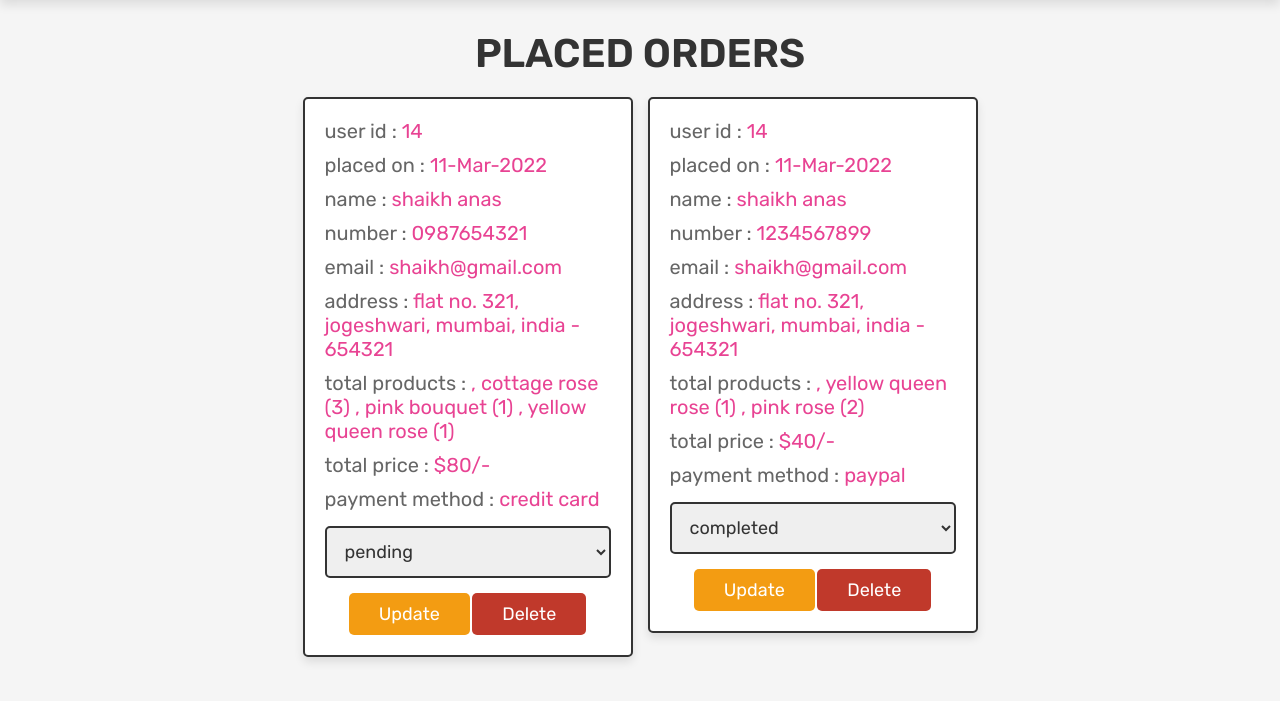
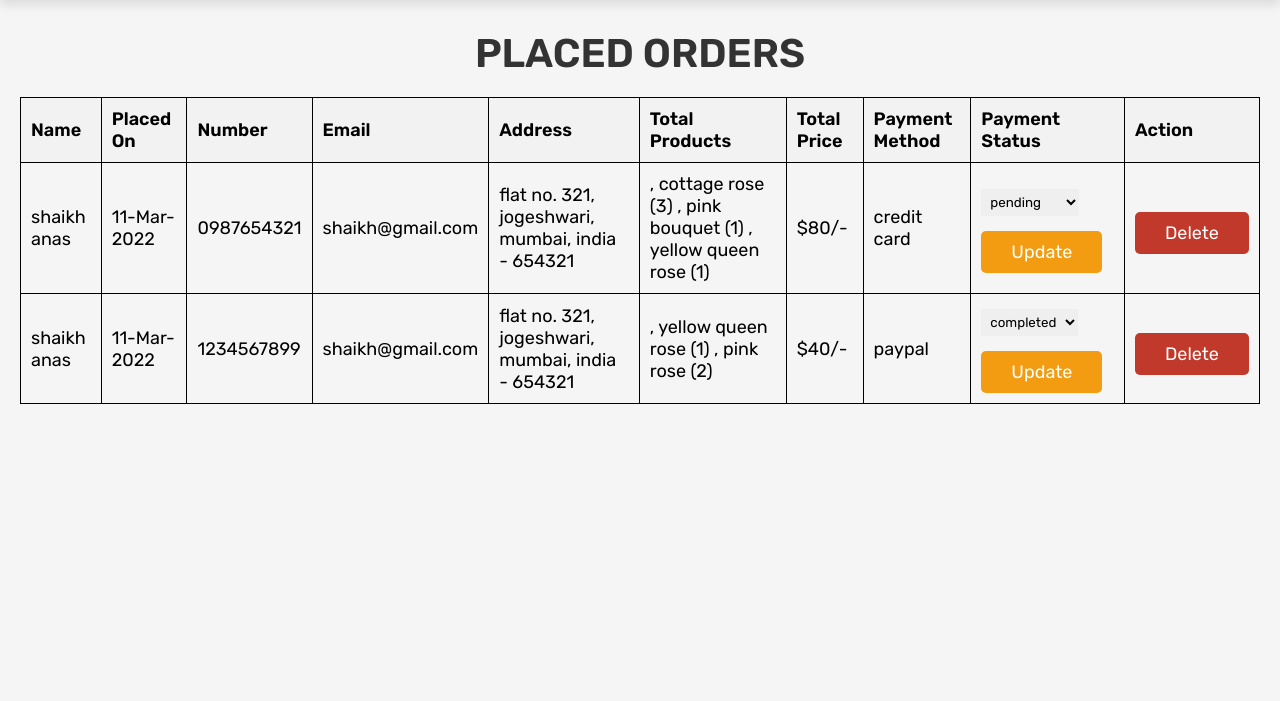
Before and after one commit to anuprai004/Flower_Shop, a PHP site: page /admin_orders.php in a window 1280 px wide. Shown: the part 69-770 px from the top of the page. Run offline with PHP 8.4, Linux system fonts and the light colour scheme; a user stored in the database is signed in; data comes from the database, SQL or seed files in the repository.

Commit message:
changed grid to tabular format in oders and users list,

```diff
--- a/admin_orders.php
+++ b/admin_orders.php
@@ -6,18 +6,18 @@ session_start();
 
 $admin_id = $_SESSION['admin_id'];
 
-if(!isset($admin_id)){
+if (!isset($admin_id)) {
    header('location:login.php');
 };
 
-if(isset($_POST['update_order'])){
+if (isset($_POST['update_order'])) {
    $order_id = $_POST['order_id'];
    $update_payment = $_POST['update_payment'];
    mysqli_query($conn, "UPDATE `orders` SET payment_status = '$update_payment' WHERE id = '$order_id'") or die('query failed');
    $message[] = 'payment status has been updated!';
 }
 
-if(isset($_GET['delete'])){
+if (isset($_GET['delete'])) {
    $delete_id = $_GET['delete'];
    mysqli_query($conn, "DELETE FROM `orders` WHERE id = '$delete_id'") or die('query failed');
    header('location:admin_orders.php');
@@ -27,6 +27,7 @@ if(isset($_GET['delete'])){
 
 <!DOCTYPE html>
 <html lang="en">
+
 <head>
    <meta charset="UTF-8">
    <meta http-equiv="X-UA-Compatible" content="IE=edge">
@@ -39,67 +40,114 @@ if(isset($_GET['delete'])){
    <!-- custom admin css file link  -->
    <link rel="stylesheet" href="css/admin_style.css">
 
+   <!-- Optional: Add some custom styling for the table -->
+   <style>
+      table {
+         width: 100%;
+         border-collapse: collapse;
+      }
+
+      table,
+      th,
+      td {
+         border: 1px solid black;
+      }
+
+      th,
+      td {
+         padding: 10px;
+         text-align: left;
+         font-size: large;
+      }
+
+      th {
+         background-color: #f2f2f2;
+      }
+
+      select {
+         padding: 5px;
+         margin: 5px 0;
+      }
+   </style>
+
 </head>
+
 <body>
 
    <?php @include 'admin_header.php'; ?>
 
    <section class="placed-orders">
 
-   <h1 class="title">placed orders</h1>
+      <h1 class="title">Placed Orders</h1>
 
-   <div class="box-container">
-
+      <table>
+         <thead>
+            <tr>
+               <th>Name</th>
+               <th>Placed On</th>
+               <th>Number</th>
+               <th>Email</th>
+               <th>Address</th>
+               <th>Total Products</th>
+               <th>Total Price</th>
+               <th>Payment Method</th>
+               <th>Payment Status</th>
+               <th>Action</th>
+            </tr>
+         </thead>
+         <tbody>
             <?php
-
             $select_orders = mysqli_query($conn, "SELECT * FROM `orders`") or die('query failed');
-      if(mysqli_num_rows($select_orders) > 0){
-         while($fetch_orders = mysqli_fetch_assoc($select_orders)){
+            if (mysqli_num_rows($select_orders) > 0) {
+               while ($fetch_orders = mysqli_fetch_assoc($select_orders)) {
             ?>
-      <div class="box">
-         <p> user id : <span><?php echo $fetch_orders['user_id']; ?></span> </p>
-         <p> placed on : <span><?php echo $fetch_orders['placed_on']; ?></span> </p>
-         <p> name : <span><?php echo $fetch_orders['name']; ?></span> </p>
-         <p> number : <span><?php echo $fetch_orders['number']; ?></span> </p>
-         <p> email : <span><?php echo $fetch_orders['email']; ?></span> </p>
-         <p> address : <span><?php echo $fetch_orders['address']; ?></span> </p>
-         <p> total products : <span><?php echo $fetch_orders['total_products']; ?></span> </p>
-         <p> total price : <span>$<?php echo $fetch_orders['total_price']; ?>/-</span> </p>
-         <p> payment method : <span><?php echo $fetch_orders['method']; ?></span> </p>
+                  <tr>
+                     <td><?php echo $fetch_orders['name']; ?></td>
+                     <td><?php echo $fetch_orders['placed_on']; ?></td>
+                     <td><?php echo $fetch_orders['number']; ?></td>
+                     <td><?php echo $fetch_orders['email']; ?></td>
+                     <td><?php echo $fetch_orders['address']; ?></td>
+                     <td><?php echo $fetch_orders['total_products']; ?></td>
+                     <td>$<?php echo $fetch_orders['total_price']; ?>/-</td>
+                     <td><?php echo $fetch_orders['method']; ?></td>
+                     <td>
                         <form action="" method="post">
                            <input type="hidden" name="order_id" value="<?php echo $fetch_orders['id']; ?>">
                            <select name="update_payment">
-               <option disabled selected><?php echo $fetch_orders['payment_status']; ?></option>
-               <option value="pending">pending</option>
-               <option value="completed">completed</option>
-            </select>
-            <input type="submit" name="update_order" value="update" class="option-btn">
-            <a href="admin_orders.php?delete=<?php echo $fetch_orders['id']; ?>" class="delete-btn" onclick="return confirm('delete this order?');">delete</a>
-         </form>
-      </div>
+                              <option selected><?php echo $fetch_orders['payment_status']; ?></option>
+                              <?php
+                              if ($fetch_orders['payment_status'] == "pending") { ?>
+                                 <option value="completed">Completed</option>
+                              <?php
+                              } else {
+                              ?>
+                                 <option value="pending">Pending</option>
                               <?php
                               }
-      }else{
-         echo '<p class="empty">no orders placed yet!</p>';
+                              ?>
+
+
+                           </select>
+                           <input type="submit" name="update_order" value="Update" class="option-btn" onclick="return confirm('Update this order status?');">
+                        </form>
+                     </td>
+                     <td>
+                        <a href="admin_orders.php?delete=<?php echo $fetch_orders['id']; ?>" class="delete-btn" onclick="return confirm('Delete this order?');">Delete</a>
+                     </td>
+                  </tr>
+            <?php
+               }
+            } else {
+               echo '<tr><td colspan="11" class="empty">No orders placed yet!</td></tr>';
             }
             ?>
-   </div>
+         </tbody>
+      </table>
 
    </section>
-
-
-
-
-
-
-
-
-
-
-
-
 
    <script src="js/admin_script.js"></script>
 
 </body>
+
 </html>
```
Also changed, not shown: admin_users.php (+59 -26 lines). Lines whose indentation alone changed are shown as unchanged.
